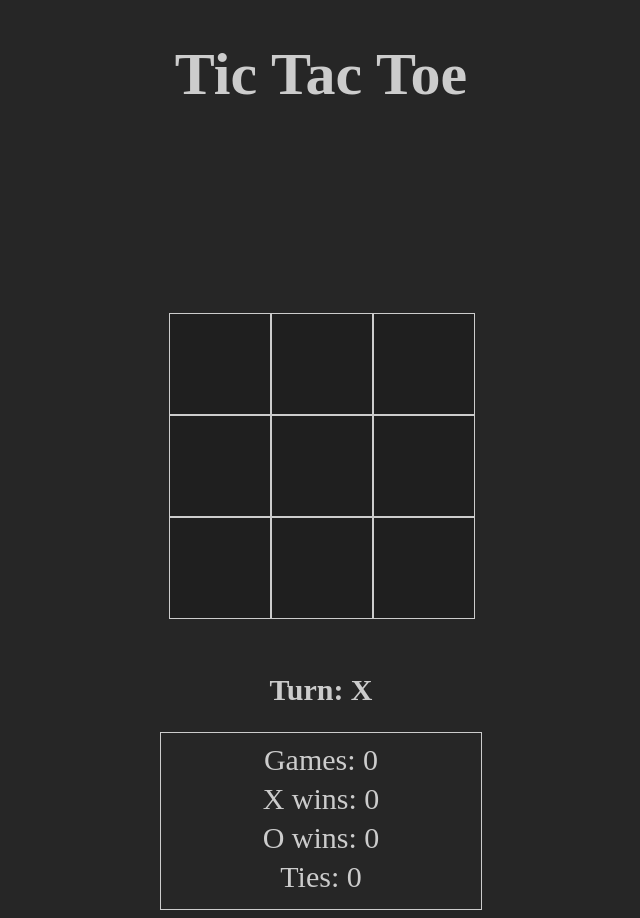
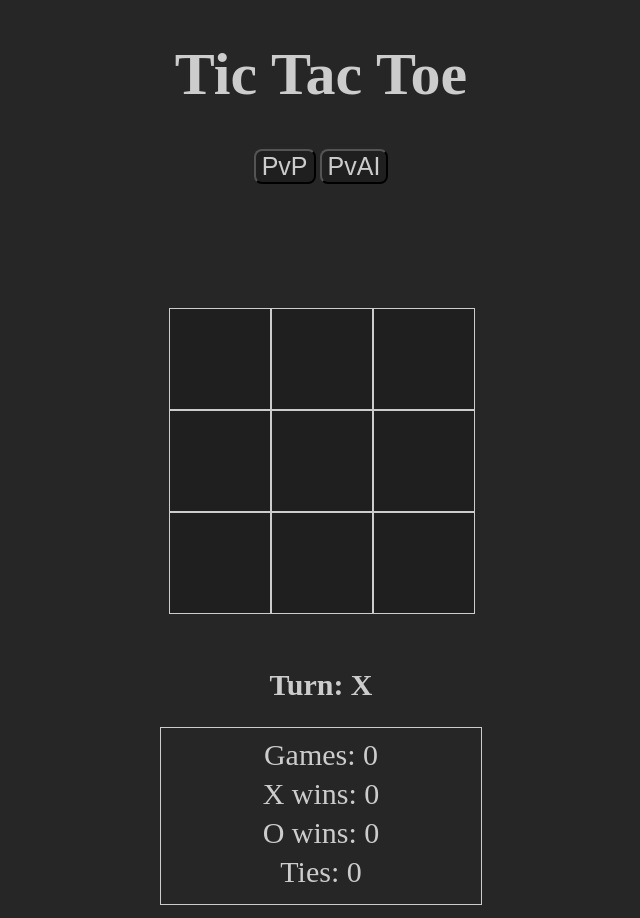
Before and after one commit to AlexanderVazov/AlexanderVazov_KaloyanGeorgiev, a Django app: page /App/tictactoe/ in a window 1280 px wide. Shown: the whole page, without its empty margins (319-959 px from the left). Run offline with Django 5.2, Linux system fonts and the light colour scheme.

Commit message:
Added board clearing into the timeout function, moves stuff from a lot of functions into other, made endCheck() function which combines winCheck() and tieCheck(), attempted to add AI logic into the game -  didn't work. Added buttons for switching game modes as well as a function which switches the gamemode accordingly.

```diff
--- a/Game/Tic_Tac_Toe/App/templates/main.html
+++ b/Game/Tic_Tac_Toe/App/templates/main.html
@@ -7,17 +7,20 @@
 </head>
 <body>
   <h1 id="title">Tic Tac Toe</h1>
-
+  <div id="gamemode-selector">
+    <button class="button" id="PvP" onclick="selectGameMode('PvP')">PvP</button>
+    <button class="button" id="PvAI" onclick="selectGameMode('PvAI')">PvAI</button>
+  </div>
   <div class="board">
-    <div class="cell" id="1" onclick="makeMove(1)"></div>
-    <div class="cell" id="2" onclick="makeMove(2)"></div>
-    <div class="cell" id="3" onclick="makeMove(3)"></div>
-    <div class="cell" id="4" onclick="makeMove(4)"></div>
-    <div class="cell" id="5" onclick="makeMove(5)"></div>
-    <div class="cell" id="6" onclick="makeMove(6)"></div>
-    <div class="cell" id="7" onclick="makeMove(7)"></div>
-    <div class="cell" id="8" onclick="makeMove(8)"></div>
-    <div class="cell" id="9" onclick="makeMove(9)"></div>
+    <div class="cell" id="1" onclick="makeMove(1, 'player')"></div>
+    <div class="cell" id="2" onclick="makeMove(2, 'player')"></div>
+    <div class="cell" id="3" onclick="makeMove(3, 'player')"></div>
+    <div class="cell" id="4" onclick="makeMove(4, 'player')"></div>
+    <div class="cell" id="5" onclick="makeMove(5, 'player')"></div>
+    <div class="cell" id="6" onclick="makeMove(6, 'player')"></div>
+    <div class="cell" id="7" onclick="makeMove(7, 'player')"></div>
+    <div class="cell" id="8" onclick="makeMove(8, 'player')"></div>
+    <div class="cell" id="9" onclick="makeMove(9, 'player')"></div>
   </div>
   <h2 id="header">Turn: X</h2>
   <div class="info-box">
@@ -37,6 +40,16 @@
       color: #ccc;
       font-size: 30px;
     }
+    #gamemode-selector {
+      justify-content: center;
+      text-align: center;
+    }
+    .button {
+      color: #ccc;
+      background-color: #1f1f1f;
+      font-size: 25px;
+      border-radius: 8px;
+    }
     .board {
       display: grid;
       grid-template-columns: repeat(3, 100px);
@@ -45,7 +58,7 @@
       margin: 0 auto;
       justify-content: center;
       align-items:center;
-      padding:165px; /*165px if info-box is at the bottom, 105 if info-box is at the top*/
+      padding:125px; /*165px if info-box is at the bottom, 105 if info-box is at the top - no buttons; 125px/65px with buttons*/
       padding-bottom: 30px;
     }
     .cell {
@@ -56,7 +69,7 @@
       display: flex;
       justify-content: center;
       align-items: center;
-      font-size: 35px;
+      font-size: 40px;
       cursor: pointer;
       color: #ccc;
     }
@@ -84,6 +97,7 @@
   <script>
     let firstTurn = 'X'
     let turn = firstTurn;
+    let gameMode = 'PvP';
     let gameCount=0;
     let XWinCount=0;
     let OWinCount=0;
@@ -96,34 +110,35 @@
       [0, 3, 6], [1, 4, 7], [2, 5, 8], // columns
       [0, 4, 8], [2, 4, 6]             // diagonals
     ];
-    function makeMove(pos){
+    function selectGameMode(mode){
+      gameMode = mode;
+      console.log('The game mode has been set to ' + gameMode);
+    }
+
+    function switchTurn()
+    {
+      if(turn === 'X')turn = 'O';
+      else if(turn === 'O')turn = 'X';
+      else console.log('Error');
+    }
+    function makeMove(pos,caller){
       if (gameState[pos-1]===''){
         document.getElementById(pos.toString()).innerHTML = turn;
         gameState[pos-1] = turn;
-        console.log('Position ' + pos + ' has been set to ' + turn);
-        if(turn === 'X')turn = 'O';
-        else if(turn === 'O')turn = 'X';
-        else console.log('Error');
+        console.log('Position ' + pos + ' has been set to ' + turn + ' by the ' + caller);
+        switchTurn();
         header.innerHTML = 'Turn: ' + turn;
       }
       else console.log('Position ' + pos + ' is already taken');
-
-      if(winCheck()==='X'||winCheck()==='O'){
-        console.log(winCheck() + ' has won the game.');
-        header.innerHTML = (winCheck() + ' has won the game.');
-        if(winCheck()==='X')document.getElementById('XWins').innerHTML = ('X wins: ' + (++XWinCount).toString());
-        else if(winCheck()==='O')document.getElementById('OWins').innerHTML = ('O wins: ' + (++OWinCount).toString());
-        else console.log('Counter Error');
+      if(endCheck()!==null){
+        clearTimeout(timeoutID); // Clears timeout in case the function is executed again, before the previous timeout has expired.
+        timeoutID = setTimeout(function(){
           newGame();
-        return;
+        }, 3000);
       }
-      if(tieCheck()){
-        console.log('The game is a tie.');
-        header.innerHTML = ('The game is a tie.');
-        document.getElementById('ties').innerHTML = ('Ties: ' + (++tieCount).toString());
-        newGame();
-        return;
-      }
+      /*if(gameMode==='PvAI'&&turn==='O'){
+        makeMove(bestMove(gameState) + 1, 'AI');
+      }*/
     }
     function winCheck() {
       for (const combination of winningCombinations) {
@@ -150,15 +165,83 @@
           gameState[i]='';
           document.getElementById((i+1).toString()).innerHTML = '';
         }
-      document.getElementById('gameCount').innerHTML = ('Games: ' + (++gameCount).toString())
         if(firstTurn === 'X')firstTurn = 'O';
         else if (firstTurn === 'O')firstTurn = 'X';
         turn=firstTurn;
-      clearTimeout(timeoutID); // Clears timeout in case the function is executed again, before the previous timeout has expired.
-      timeoutID = setTimeout(function() {
         header.innerHTML = 'Turn: ' + turn;
-      }, 3000);
     }
+    function endCheck(){
+      let line = undefined;
+      let result=winCheck();
+      if(result==='X'||result==='O'){
+        line = result + ' has won the game.'
+        if(result==='X')document.getElementById('XWins').innerHTML = ('X wins: ' + (++XWinCount).toString());
+        else if(result==='O')document.getElementById('OWins').innerHTML = ('O wins: ' + (++OWinCount).toString());
+        else console.log('Counter Error');
+      }
+      else if(result===null&&tieCheck()){
+        result='tie';
+        line = 'The game has resulted in a tie.';
+        document.getElementById('ties').innerHTML = ('Ties: ' + (++tieCount).toString());
+      }
+      if(line!==undefined){
+        document.getElementById('gameCount').innerHTML = ('Games: ' + (++gameCount).toString())
+        console.log(line);
+        header.innerHTML = (line);
+      }
+      return result;
+    }
+    let scores = {
+      'X': 1,
+      'tie': 0,
+      'O': -1
+    }
+    /* function bestMove(board){
+      let bestScore = -Infinity; // -inf for AI, +inf for player
+      let bestMove = null;
+      for(let cell of board)
+      {
+        if(cell===''){
+          board[cell]=turn;
+          //switchTurn();
+          let score = minimax(board, 0, false);
+          board[cell]='';
+          bestScore = Math.max(score, bestScore);
+          bestMove = cell;
+        }
+      }
+      return score;
+    }
+    function minimax(board, depth, isMaximizing){
+      let result = endCheck();
+      if(result!==null){
+        return scores[result];
+      }
+      if(isMaximizing){
+        let bestScore = -Infinity;
+        for(let i=0;i<9;i++) {
+          if(board[i] === ''){
+            board[i] = 'O';
+            let score = minimax(board, depth + 1, false);
+            board[i] = '';
+            bestScore = Math.max(score, bestScore);
+          }
+        }
+        return bestScore;
+      }
+      else {
+        let bestScore = Infinity;
+        for(let i=0;i<9;i++) {
+          if(board[i] === ''){
+            board[i] = 'X';
+            let score = minimax(board, depth + 1, true);
+            board[i] = '';
+            bestScore = Math.min(score, bestScore);
+          }
+        }
+        return bestScore;
+      }
+    } */
   </script>
 </body>
 </html>
--- a/Game/Tic_Tac_Toe/App/urls.py
+++ b/Game/Tic_Tac_Toe/App/urls.py
@@ -3,5 +3,5 @@ from . import views
 
 urlpatterns = [
     path('tictactoe/', views.tictactoe),
-    path('/', views.tictactoe),
+    path('', views.tictactoe),
 ]
```
Also changed, not shown: Game/Tic_Tac_Toe/db.sqlite3. Lines whose indentation alone changed are shown as unchanged.
